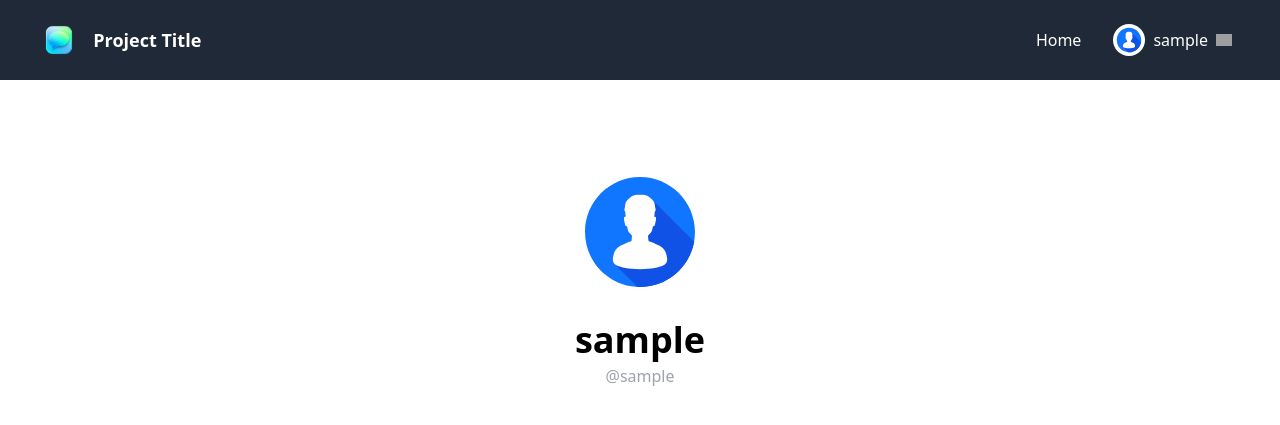
After one commit to mohamadanasfattoum/Django-Chat-app, a Django app: page /profile/ in a window 1280 px wide. The commit adds this page. Shown: the top 425 px of the page. Run offline with Django 5.2, Linux system fonts and the light colour scheme; the visitor is signed in with stand-in values (Sample User, id 1); some libraries are stand-ins or nearby versions; grey boxes are pictures that could not be loaded.

Commit message:
add profile page

```diff
--- a/project/urls.py
+++ b/project/urls.py
@@ -22,4 +22,6 @@ from django.conf import settings
 urlpatterns = [
     path("admin/", admin.site.urls),
     path("", include("home.urls")),
+    path("profile/", include("users.urls")),
+
 ]
--- a/templates/includes/header.html
+++ b/templates/includes/header.html
@@ -12,8 +12,8 @@
             <li><a href="/">Home</a></li>
             <li x-data="{ dropdownOpen: false }" class="relative">
                 <a @click="dropdownOpen = !dropdownOpen" @click.away="dropdownOpen = false" class="cursor-pointer select-none">
-                    <img class="h-8 w-8 rounded-full object-cover" src=""/>
-                    Username
+                    <img class="h-8 w-8 rounded-full object-cover" src="{{ user.profile.avatar }}"/>
+                    {{ user.profile.name }}
                     <img x-bind:class="dropdownOpen && 'rotate-180 duration-300'" class="w-4" src="https://img.icons8.com/small/32/777777/expand-arrow.png"/>
                 </a>
                 <div x-show="dropdownOpen" x-cloak class="absolute right-0 bg-white text-black shadow rounded-lg w-40 p-2 z-20"
@@ -22,7 +22,7 @@
                 x-transition:enter-end="opacity-100 translate-y-0 scale-100"
                 >
                     <ul class="hoverlist [&>li>a]:justify-end">
-                        <li><a href="">My Profile</a></li>
+                        <li><a href="{% url 'profile' %}">My Profile</a></li>
                         <li><a href="">Edit Profile</a></li>
             <li><a href="">Settings</a></li>
                         <li><a href="">Log Out</a></li>
--- a/users/models.py
+++ b/users/models.py
@@ -7,7 +7,7 @@ from django.templatetags.static import static
 
 class Profile(models.Model):
     user = models.OneToOneField(User, on_delete=models.CASCADE)
-    image = models.ImageField(upload_to='avatars/', default=static('images/avatar.png'),null=True, blank=True)
+    image = models.ImageField(upload_to='avatars/',null=True, blank=True)
     displayname = models.CharField(max_length=100, null=True, blank=True)
     info = models.TextField(null=True, blank=True)
 
@@ -20,3 +20,13 @@ class Profile(models.Model):
             return self.displayname
         else:
             return self.user.username
+
+
+    @property
+    def avatar(self):
+
+        try:
+            avatar = self.image.url
+        except:
+            avatar = static('images/avatar.svg')
+        return avatar
--- /dev/null
+++ b/users/templates/users/profile.html
@@ -0,0 +1,16 @@
+{% extends 'layouts/blank.html' %}
+
+{% block content %}
+
+<div class="max-w-lg mx-auto flex flex-col items-center pt-20 px-4">
+    <img class="w-36 h-36 rounded-full object-cover mb-4" src="{{ profile.avatar }}" />
+    <div class="text-center">
+        <h1>{{ profile.name }}</h1>
+        <div class="text-gray-400 mb-2 -mt-3">@{{ profile.user.username }}</div>
+        {% if profile.info %}
+        <div class="mt-8">{{ profile.info|linebreaksbr }}</div>
+        {% endif %}
+    </div>
+</div>
+
+{% endblock %}
--- /dev/null
+++ b/users/urls.py
@@ -0,0 +1,7 @@
+from django.urls import path
+
+from .views import profile
+
+urlpatterns = [
+    path('', profile, name='profile'),
+]
--- a/users/views.py
+++ b/users/views.py
@@ -1,3 +1,6 @@
 from django.shortcuts import render
 
 # Create your views here.
+def profile(request):
+    profile = request.user.profile
+    return render(request, 'users/profile.html',{'profile': profile})
```
Also changed, not shown: static/images/avatar.png (renamed from static/images/avatar.jpg), static/images/avatar.svg (added), static/images/avatar2.svg (added), users/migrations/0002_alter_profile_image.py (added).
